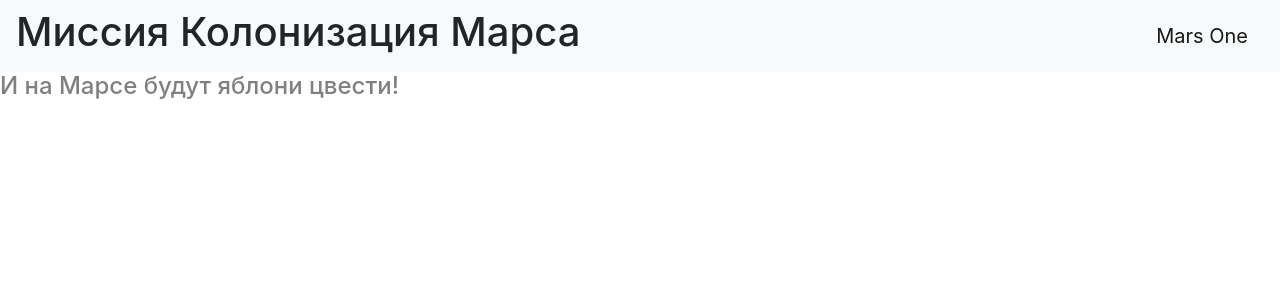
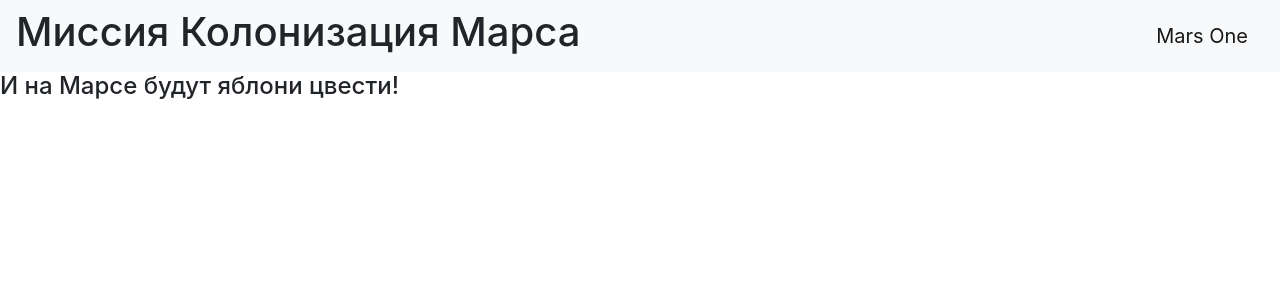
Before and after one commit to stepanshustov/shu_yandex, a Flask app: page / in a window 1280 px wide. Shown: the top 300 px of the page. Run offline with Flask 3, Linux system fonts and the light colour scheme; some libraries are stand-ins or nearby versions.

Commit message:
commit 5

```diff
--- a/templates/index.html
+++ b/templates/index.html
@@ -5,6 +5,10 @@
     <meta name="viewport" content="width=device-width, initial-scale=1, shrink-to-fit=no">
     <link rel="stylesheet" href="https://stackpath.bootstrapcdn.com/bootstrap/4.4.1/css/bootstrap.min.css"
           integrity="sha384-Vkoo8x4CGsO3+Hhxv8T/Q5PaXtkKtu6ug5TOeNV6gBiFeWPGFN9MuhOf23Q9Ifjh" crossorigin="anonymous">
+    <script src="https://cdn.jsdelivr.net/npm/bootstrap@4.4.1/dist/js/bootstrap.min.js"
+            integrity="sha384-wfSDF2E50Y2D1uUdj0O3uMBJnjuUD4Ih7YwaYd1iqfktj0Uod8GCExl3Og8ifwB6"
+            crossorigin="anonymous"></script>
+    <link rel="stylesheet" type="text/css" href="{{ url_for('static', filename='css/style.css')}}" />
     <title>{{ title }}</title>
 </head>
 
@@ -14,7 +18,12 @@
           <h1>Миссия Колонизация Марса</h1>
         <a class="navbar-brand" href="#">Mars One</a>
       </nav>
-        <h4 style="color:gray;">И на Марсе будут яблони цвести!</h4>
+        <h4>И на Марсе будут яблони цвести!</h4>
     </header>
+    <!-- Begin page content -->
+    <main role="main" class="container">
+        {% block content %}
+        {% endblock %}
+    </main>
 </body>
 </html>
```
Also changed, not shown: static/img/ing.png (added), static/img/sci.png (added), 2 other files.
